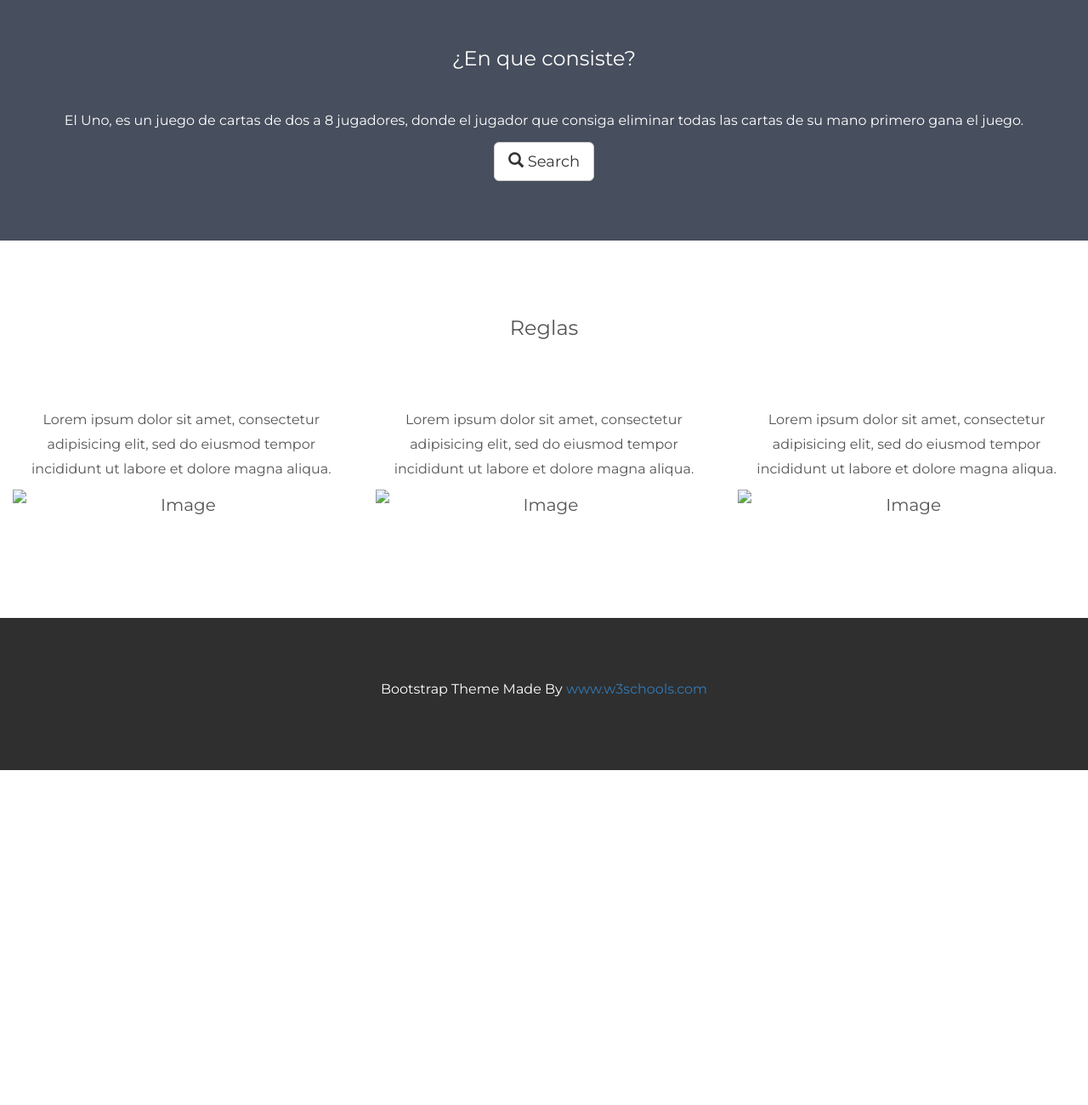
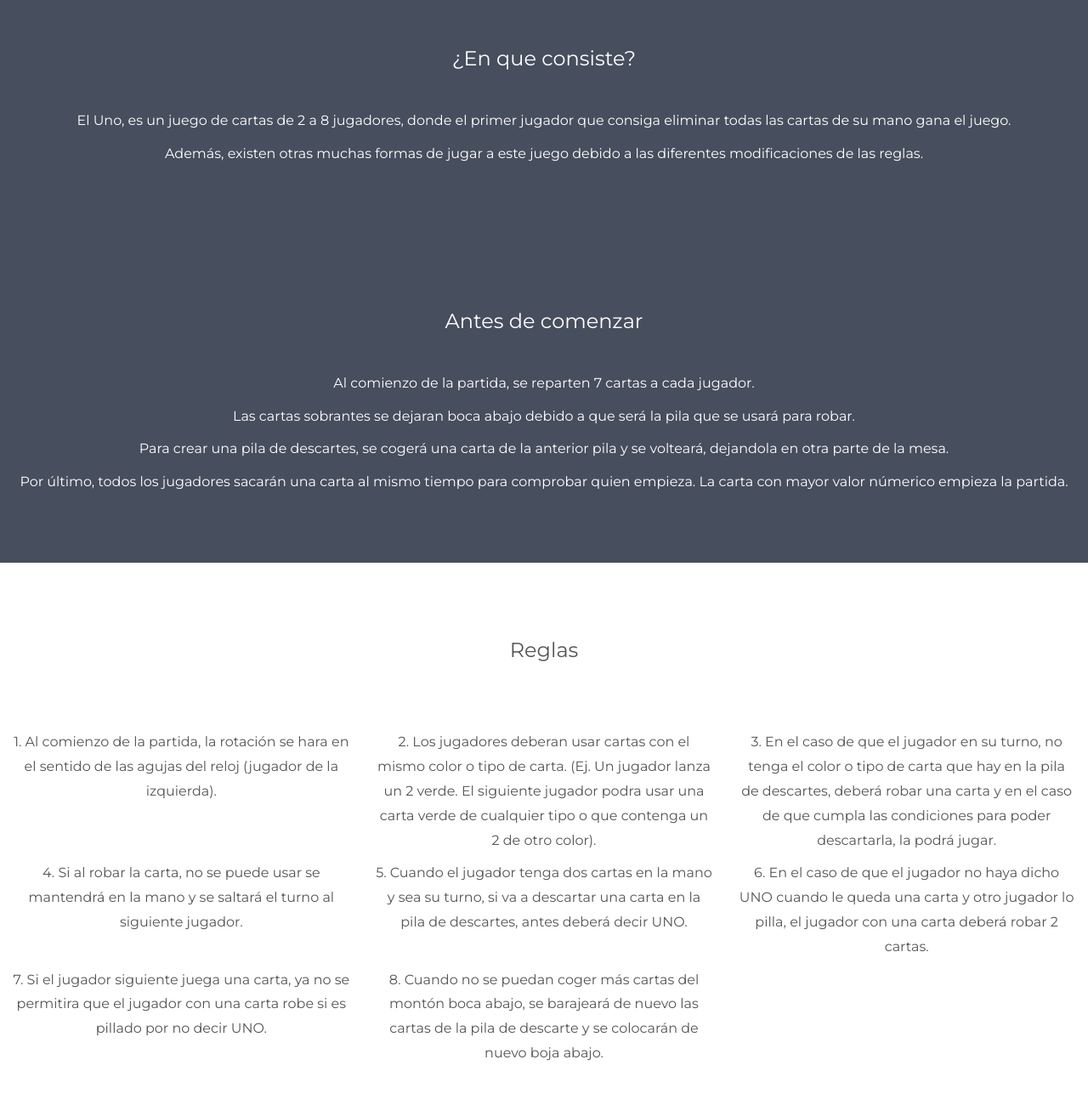
Before and after one commit to AlfonsoMP35/uno, a plain HTML site: page index.html in a window 1280 px wide. Shown: the part 740-2040 px from the top of the page at 85% size. Before the commit the page ends 1646 px from the top, so only its background shows below. Drawn offline with nearby package versions, Linux system fonts and the light colour scheme.

Commit message:
Creación de las reglas

```diff
--- a/index.html
+++ b/index.html
@@ -77,16 +77,28 @@
 <!-- First Container -->
 <div class="container-fluid bg-1 text-center">
   <h3 class="margin">Uno</h3>
-  <img src="logouno.jpg" class="img-responsive img-circle margin" style="display:inline" alt="Logo" width="350" height="350">
+  <img src="logouno.jpg" class="img-responsive img-circle margin" style="display:inline" alt="Logo Uno" width="350" height="350">
 </div>
 
 <!-- Second Container -->
 <div class="container-fluid bg-2 text-center">
   <h3 class="margin">¿En que consiste?</h3>
-  <p>El Uno, es un juego de cartas de dos a 8 jugadores, donde el jugador que consiga eliminar todas las cartas de su mano primero gana el juego. </p>
-  <a href="#" class="btn btn-default btn-lg">
-    <span class="glyphicon glyphicon-search"></span> Search
-  </a>
+  <p>El Uno, es un juego de cartas de 2 a 8 jugadores, donde el primer jugador que consiga eliminar todas las cartas de su mano gana el juego. </p>
+  <p>Además, existen otras muchas formas de jugar a este juego debido a las diferentes modificaciones de las reglas.</p>
+ <!-- <a href="#" class="btn btn-default btn-lg">
+    <span class="glyphicon glyphicon-search"></span> Modos de juego
+  </a>-->
+</div>
+
+<div class="container-fluid bg-2 text-center">
+  <h3 class="margin">Antes de comenzar</h3>
+  <p>Al comienzo de la partida, se reparten 7 cartas a cada jugador. </p>
+  <p>Las cartas sobrantes se dejaran boca abajo debido a que será la pila que se usará para robar.</p>
+  <p>Para crear una pila de descartes, se cogerá una carta de la anterior pila y se volteará, dejandola en otra parte de la mesa. </p>
+  <p>Por último, todos los jugadores sacarán una carta al mismo tiempo para comprobar quien empieza. La carta con mayor valor númerico empieza la partida.</p>
+  <!-- <a href="#" class="btn btn-default btn-lg">
+    <span class="glyphicon glyphicon-search"></span> Modos de juego
+  </a>-->
 </div>
 
 <!-- Third Container (Grid) -->
@@ -94,16 +106,28 @@
   <h3 class="margin">Reglas</h3><br>
   <div class="row">
     <div class="col-sm-4">
-      <p>Lorem ipsum dolor sit amet, consectetur adipisicing elit, sed do eiusmod tempor incididunt ut labore et dolore magna aliqua.</p>
-      <img src="birds1.jpg" class="img-responsive margin" style="width:100%" alt="Image">
+      <p>1. Al comienzo de la partida, la rotación se hara en el sentido de las agujas del reloj (jugador de la izquierda).</p>
     </div>
     <div class="col-sm-4">
-      <p>Lorem ipsum dolor sit amet, consectetur adipisicing elit, sed do eiusmod tempor incididunt ut labore et dolore magna aliqua.</p>
-      <img src="birds2.jpg" class="img-responsive margin" style="width:100%" alt="Image">
+      <p>2. Los jugadores deberan usar cartas con el mismo color o tipo de carta. (Ej. Un jugador lanza un 2 verde. El siguiente jugador podra usar una carta verde de cualquier tipo o que contenga un 2 de otro color).</p>
     </div>
     <div class="col-sm-4">
-      <p>Lorem ipsum dolor sit amet, consectetur adipisicing elit, sed do eiusmod tempor incididunt ut labore et dolore magna aliqua.</p>
-      <img src="birds3.jpg" class="img-responsive margin" style="width:100%" alt="Image">
+      <p>3. En el caso de que el jugador en su turno, no tenga el color o tipo de carta que hay en la pila de descartes, deberá robar una carta y en el caso de que cumpla las condiciones para poder descartarla, la podrá jugar. </p>
+    </div>
+    <div class="col-sm-4">
+      <p>4. Si al robar la carta, no se puede usar se mantendrá en la mano y se saltará el turno al siguiente jugador. </p>
+    </div>
+    <div class="col-sm-4">
+      <p>5. Cuando el jugador tenga dos cartas en la mano y sea su turno, si va a descartar una carta en la pila de descartes, antes deberá decir UNO. </p>
+    </div>
+    <div class="col-sm-4">
+      <p>6. En el caso de que el jugador no haya dicho UNO cuando le queda una carta y otro jugador lo pilla, el jugador con una carta deberá robar 2 cartas. </p>
+    </div>
+    <div class="col-sm-4">
+      <p>7. Si el jugador siguiente juega una carta, ya no se permitira que el jugador con una carta robe si es pillado por no decir UNO.</p>
+    </div>
+    <div class="col-sm-4">
+      <p>8. Cuando no se puedan coger más cartas del montón boca abajo, se barajeará de nuevo las cartas de la pila de descarte y se colocarán de nuevo boja abajo. </p>
     </div>
   </div>
 </div>
```
